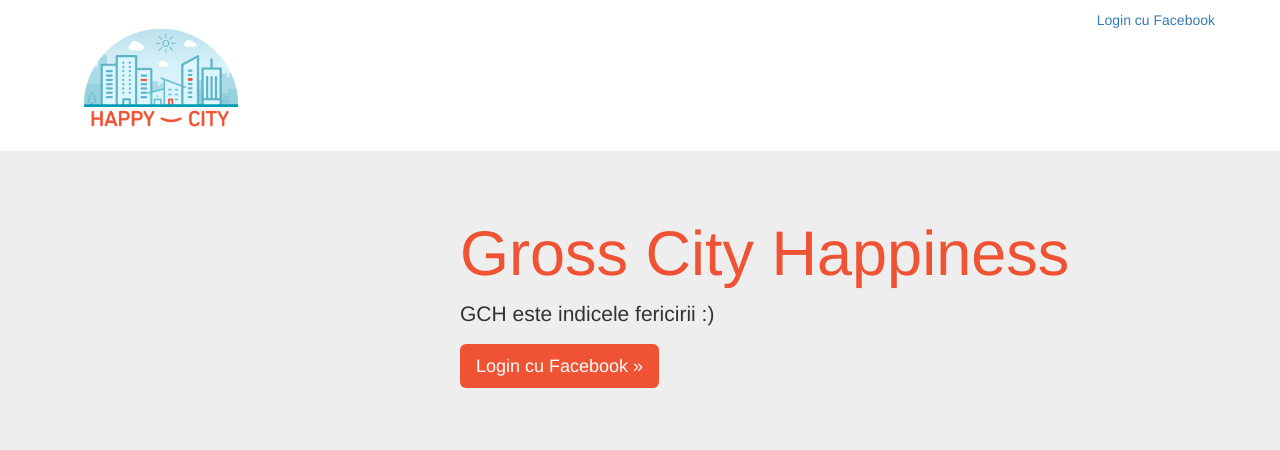
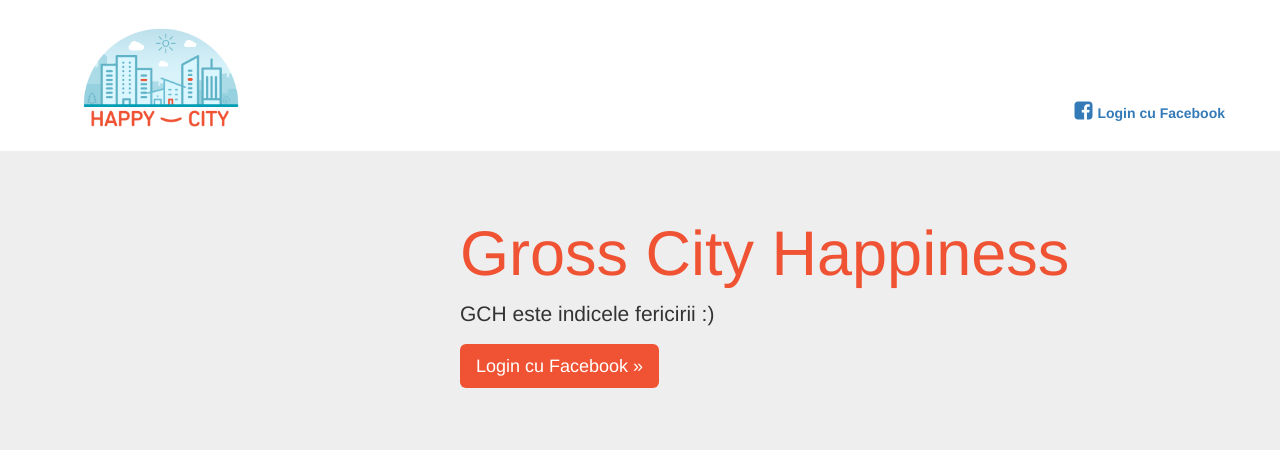
Before and after one commit to hacktm15/happycity, a CodeIgniter app: page /database/ in a window 1280 px wide. Shown: the top 450 px of the page. Run offline with CodeIgniter, Linux system fonts and the light colour scheme; some libraries are stand-ins or nearby versions.

Commit message:
facebook icon

```diff
--- a/application/views/includes/header.php
+++ b/application/views/includes/header.php
@@ -6,8 +6,8 @@
     <meta name="viewport" content="width=device-width, initial-scale=1">
     <title>Happy City</title>
     <link href="/assets/bootstrap/css/bootstrap.min.css" rel="stylesheet">
+    <link rel="stylesheet" href="https://maxcdn.bootstrapcdn.com/font-awesome/4.4.0/css/font-awesome.min.css">
     <link href="/assets/css/main.css" rel="stylesheet">
-
     <!-- HTML5 shim and Respond.js for IE8 support of HTML5 elements and media queries -->
     <!--[if lt IE 9]>
       <script src="https://oss.maxcdn.com/html5shiv/3.7.2/html5shiv.min.js"></script>
@@ -65,7 +65,8 @@
 			<?php if (@$userData['first_name']) { ?>
                 <img src="<?= $userData['picture']['data']['url'] ?>"> <?= $userData['first_name'] ?>, bine ai venit!
             <?php } else { ?>
-                <a href="<?= $loginUrl ?>">Login cu Facebook</a>
+
+                <a href="<?= $loginUrl ?>"><i class="fa fa-facebook-square"></i><b>Login cu Facebook</b></a>
             <?php } ?>
             </p>
         </div>
--- a/assets/css/main.css
+++ b/assets/css/main.css
@@ -46,14 +46,19 @@
 }
 
 .welcome {
-    padding: 10px;
+    padding-top: 100px;
     margin: 0;
 }
-
-.friends img,
+.welcome i{
+    font-size: 1.5em;
+    margin-right: 5px;
+}
+.welcome a{
+	text-decoration: none;
+}
 .welcome img {
-	width: 30px;
-	margin-right: 3px;
+	width: 50px;
+	margin-right: 5px;
 	border-radius: 3px;
 }
 
```
Also changed, not shown: assets/img/fb.png (added).
